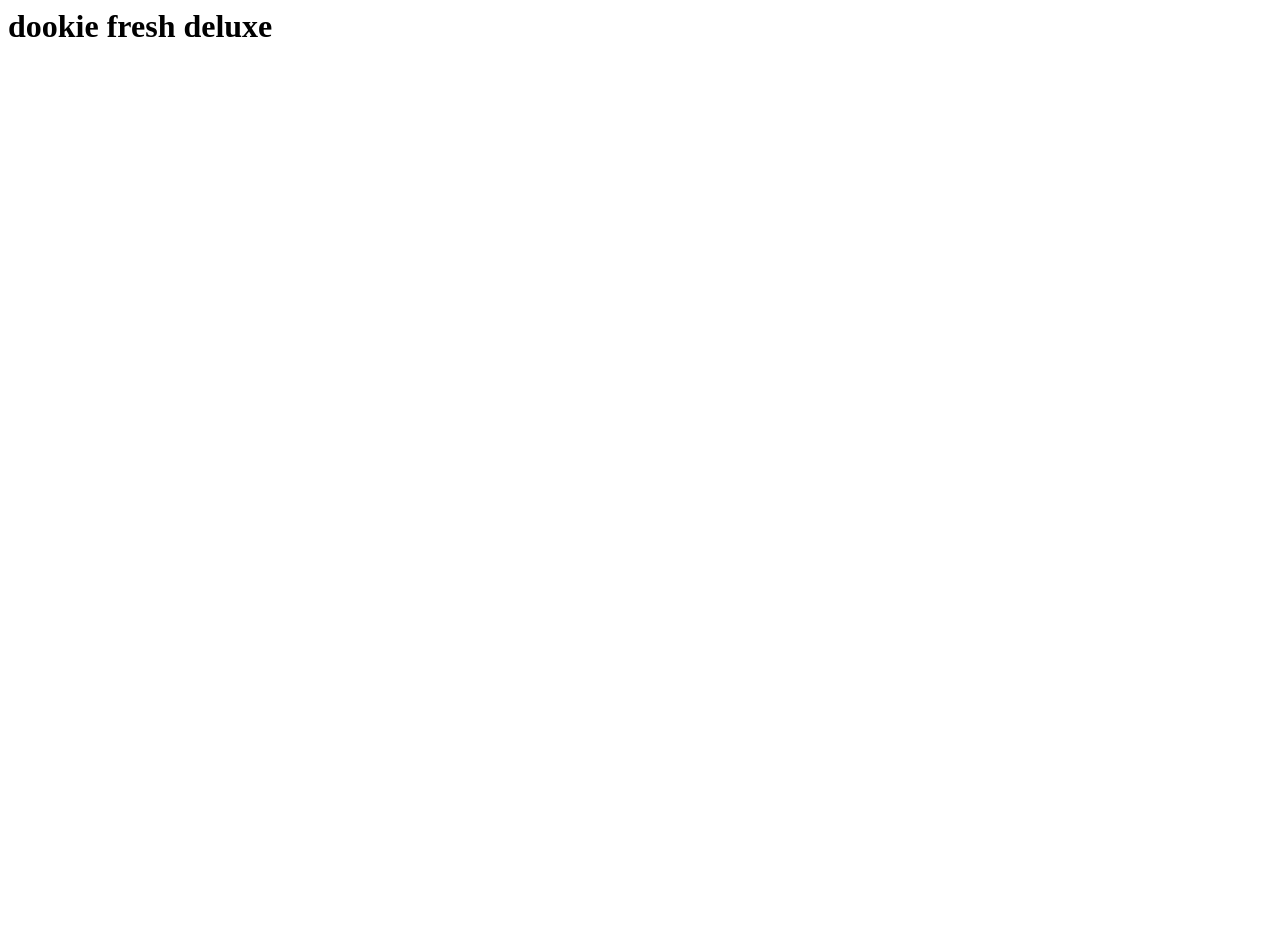
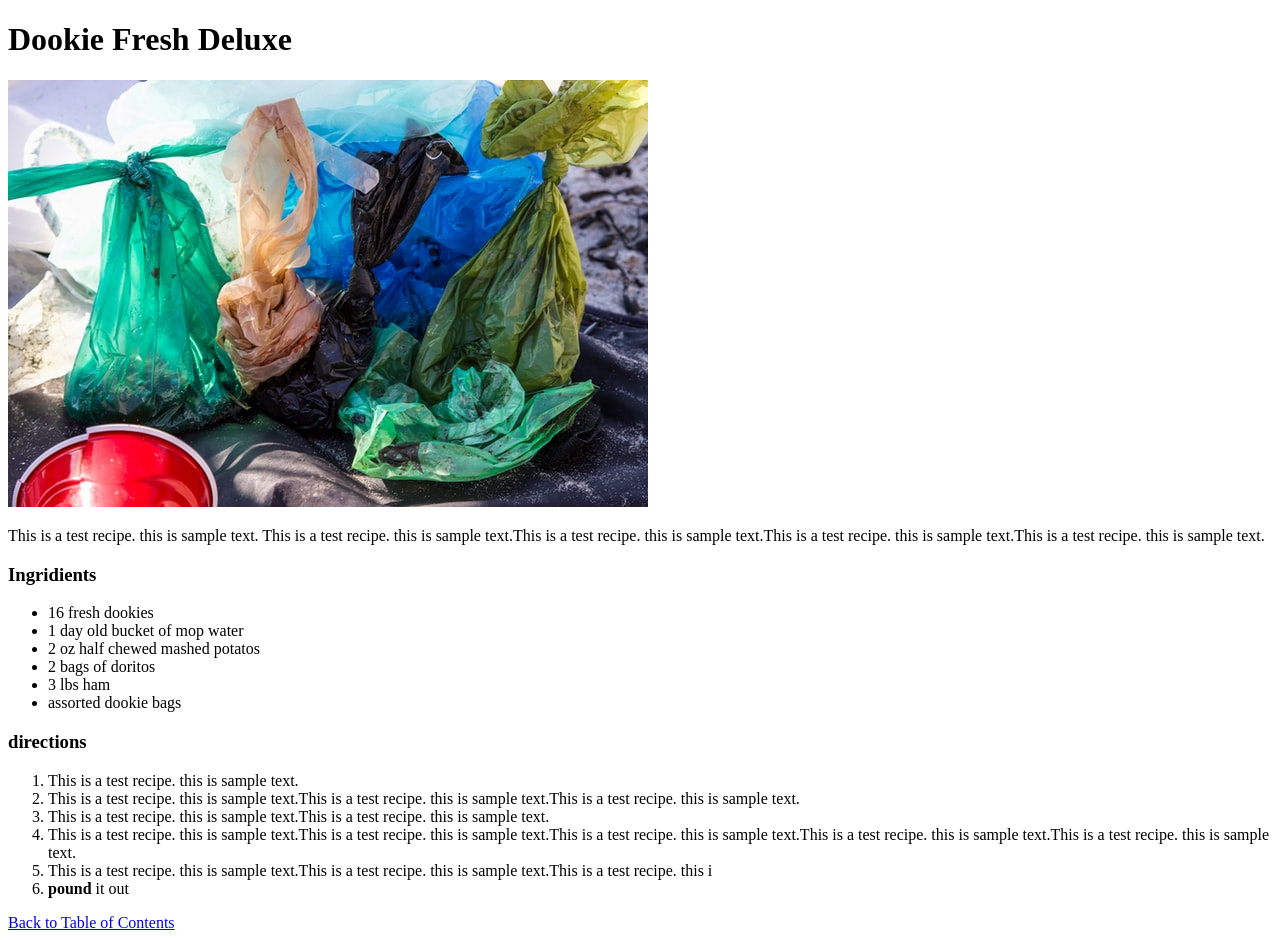
Before and after one commit to themrgrape/odin-recipes, a plain HTML site: page recipe3/recipe-3.html in a window 1280 px wide. Before the commit the page ends 800 px from the top, so only its background shows below. Drawn offline with Linux system fonts and the light colour scheme.

Commit message:
added ingridients, directions, pic and link to homepage

```diff
--- a/recipe3/recipe-3.html
+++ b/recipe3/recipe-3.html
@@ -1 +1,35 @@
-<h1><strong>dookie fresh</strong> deluxe </h1>
+<!DOCTYPE html>
+<html>
+    <head>
+        <title>DookieFreshDeluxe</title>
+        <meta charset="UTF-8">
+    </head>
+    <body>
+        <h1>Dookie Fresh Deluxe</h1>
+        <img src="dookiebags.jpg" alt="dookie dog bags">
+<p>
+    This is a test recipe. this is sample text. This is a test recipe. this is sample text.This is a test recipe. this is sample text.This is a test recipe. this is sample text.This is a test recipe. this is sample text.
+</p>
+
+<h3>Ingridients</h3>
+<ul>
+    <li>16 fresh dookies</li>
+    <li>1 day old bucket of mop water</li>
+    <li>2 oz half chewed mashed potatos</li>
+    <li>2 bags of doritos</li>
+    <li>3 lbs ham</li>
+    <li>assorted dookie bags</li>
+</ul>
+
+<h3>directions</h3>
+<ol>
+    <li>This is a test recipe. this is sample text.</li>
+    <li>This is a test recipe. this is sample text.This is a test recipe. this is sample text.This is a test recipe. this is sample text.</li>
+    <li>This is a test recipe. this is sample text.This is a test recipe. this is sample text.</li>
+    <li>This is a test recipe. this is sample text.This is a test recipe. this is sample text.This is a test recipe. this is sample text.This is a test recipe. this is sample text.This is a test recipe. this is sample text.</li>
+    <li>This is a test recipe. this is sample text.This is a test recipe. this is sample text.This is a test recipe. this i</li>
+    <li><strong>pound</strong> it out</li>
+</ol>
+<a href="../index.html">Back to Table of Contents</a>
+    </body>
+</html>
```
